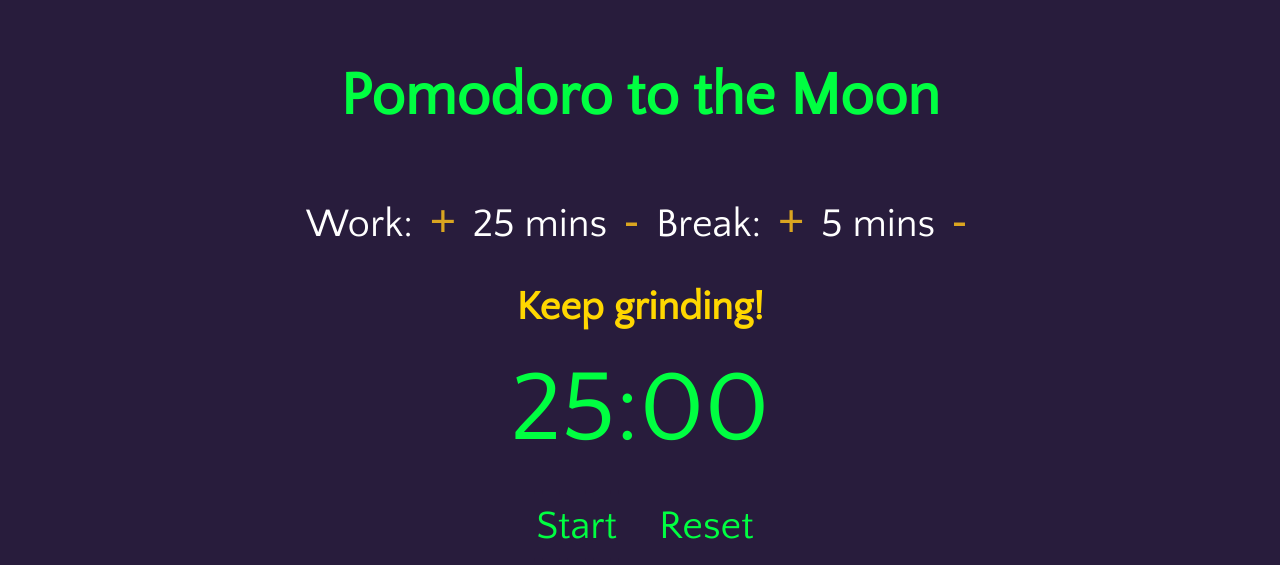
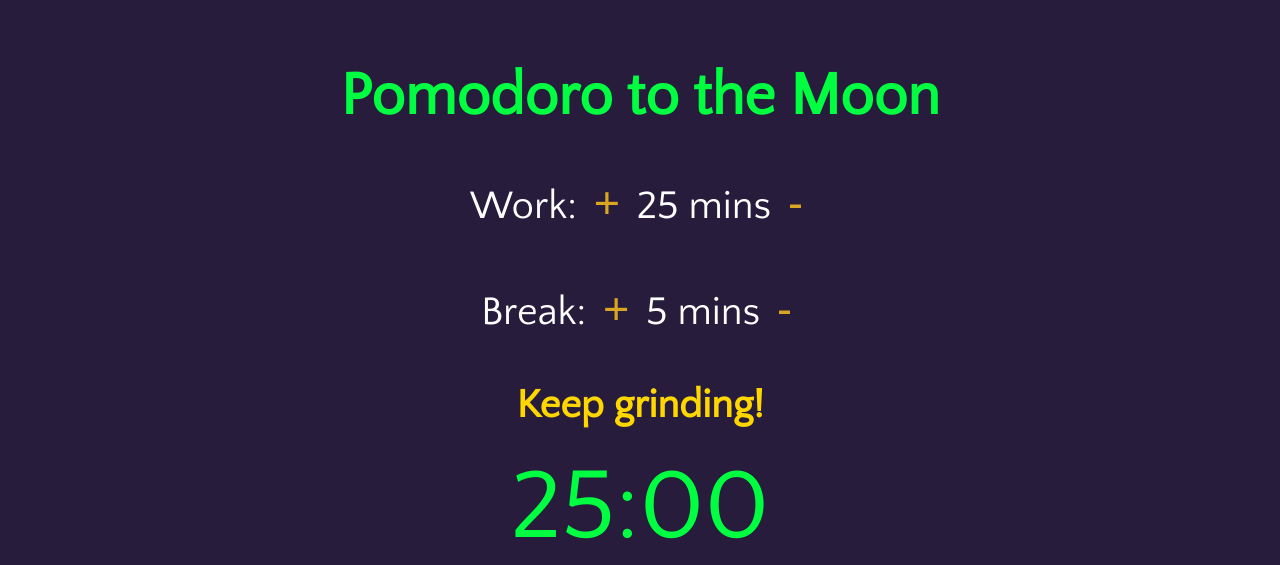
Before and after one commit to lucassalazar/pomodoro-to-the-moon, a website: page pomodoro-master/index.html in a window 1280 px wide. Shown: the top 565 px of the page. Drawn offline with Linux system fonts and the light colour scheme.

Commit message:
css update

```diff
--- a/pomodoro-master/css/style.css
+++ b/pomodoro-master/css/style.css
@@ -5,7 +5,7 @@ body {
 }
 
 .title {
-  margin: 5% 0% 5% 0%;
+  margin: 5% 0% 2% 0%;
   display: block;
   font-size: 60px;
   color: #00ff41;
@@ -22,12 +22,14 @@ body {
 }
 
 .work {
-  display: inline-block;
+  /* display: inline-block; */
+  padding: 20px 10px;
   margin-bottom: 10px;
 }
 
 .break {
-  display: inline-block;
+  padding: 20px 10px;
+  /* display: inline-block; */
   margin-bottom: 10px;
 }
 
@@ -61,6 +63,7 @@ body {
   margin-bottom: 2%;
   color: gold;
   font-weight: bold;
+  clear: both;
 }
 
 #time {
```
